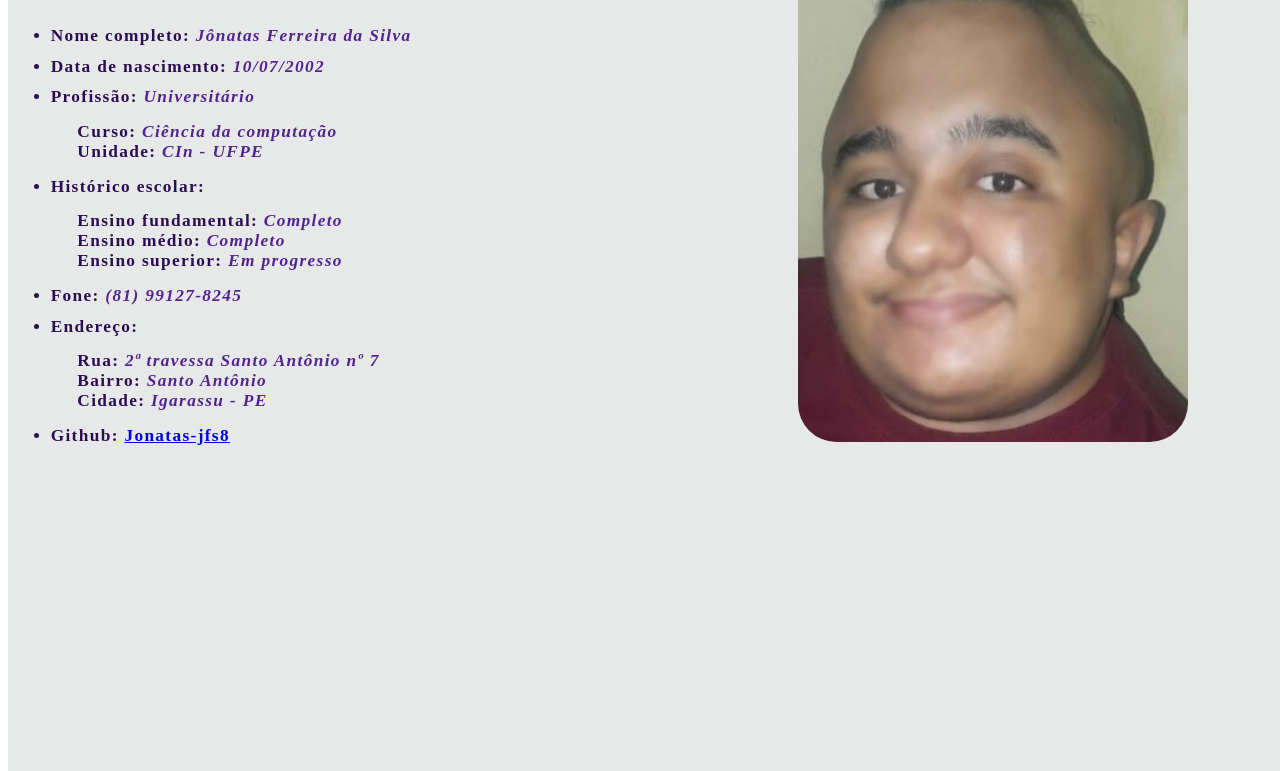
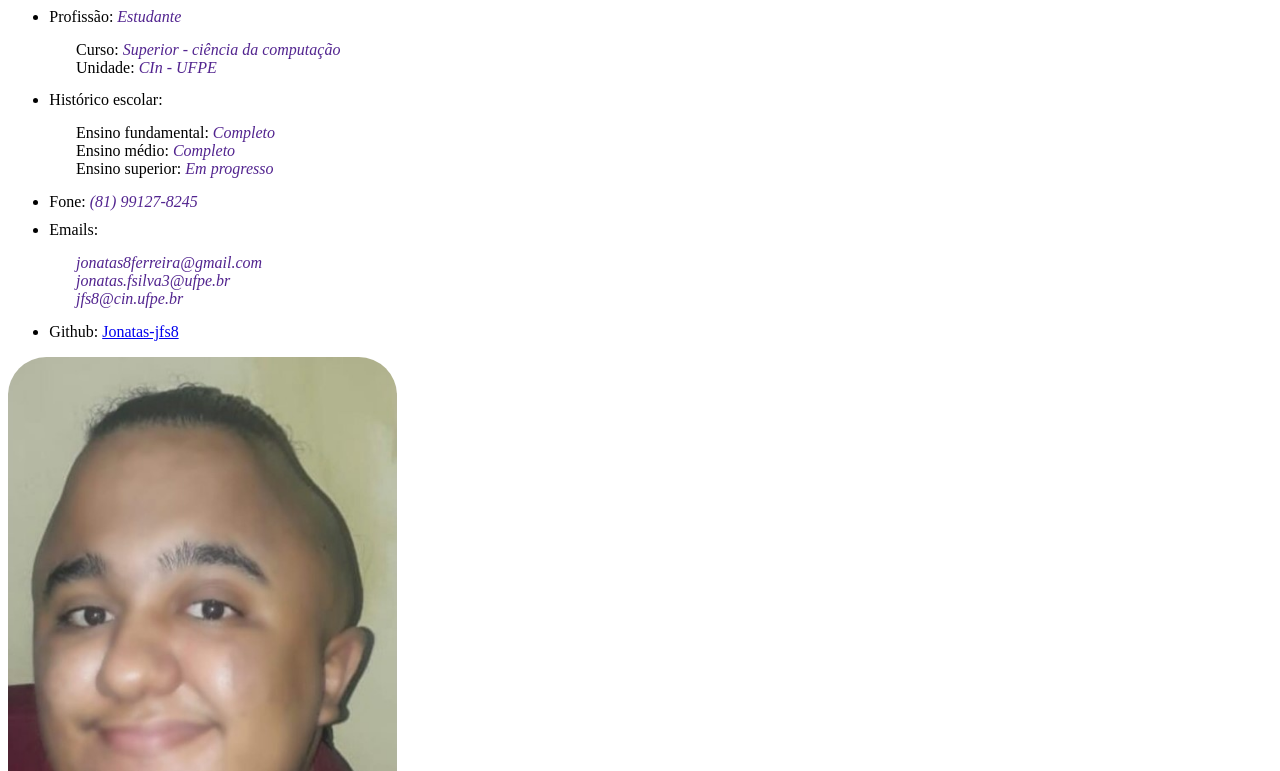
Before and after one commit to Jonatas-jfs8/Projeto-web, a plain HTML site: page index.html in a window 1280 px wide. Shown: the part 116-887 px from the top of the page. Drawn offline with Linux system fonts and the light colour scheme.

Commit message:
Update index.html

```diff
--- a/index.html
+++ b/index.html
@@ -8,12 +8,12 @@
     <title>Jônatas Ferreira</title>
 </head>
 <body>
-    <div class="conteudo">
-        <div class="texto">
-            <h2 class="titulo">
+    <div id="conteudo">
+        <div id="texto">
+            <h2 id="titulo">
                 Página pessoal: Jônatas Ferreira
             </h2>
-            <ul class="lista">
+            <ul id="lista">
                 <li class="item">
                     Nome completo: <a class="resposta">Jônatas Ferreira da Silva</a>
                 </li>
@@ -21,9 +21,9 @@
                     Data de nascimento: <a class="resposta">10/07/2002</a>
                 </li>
                 <li class="item">
-                    Profissão: <a class="resposta">Universitário</a>
+                    Profissão: <a class="resposta">Estudante</a>
                     <div class="subitem">
-                        Curso: <a class="resposta">Ciência da computação</a><br>
+                        Curso: <a class="resposta">Superior - ciência da computação</a><br>
                         Unidade: <a class="resposta">CIn - UFPE</a>
                     </div>
                 </li>
@@ -39,11 +39,11 @@
                     Fone: <a class="resposta">(81) 99127-8245</a>
                 </li>
                 <li class="item">
-                    Endereço:
+                    Emails:
                     <div class="subitem">
-                        Rua: <a class="resposta">2ª travessa Santo Antônio nº 7</a><br>
-                        Bairro: <a class="resposta">Santo Antônio</a><br>
-                        Cidade: <a class="resposta">Igarassu - PE</a>
+                        <a class="resposta">jonatas8ferreira@gmail.com</a><br>
+                        <a class="resposta">jonatas.fsilva3@ufpe.br</a><br>
+                        <a class="resposta">jfs8@cin.ufpe.br</a>
                     </div>
                 </li>
                 <li class="item">
@@ -51,7 +51,7 @@
                 </li>
             </ul>
         </div>
-        <div class="imagem">
+        <div id="imagem">
             <img src="Foto_jonatas.jpg">
         </div>
     </div>
```
